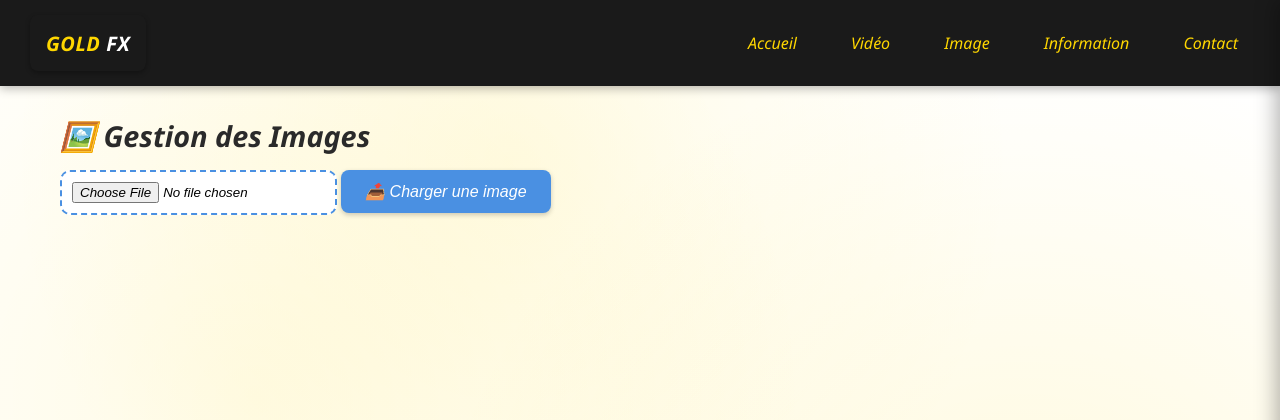
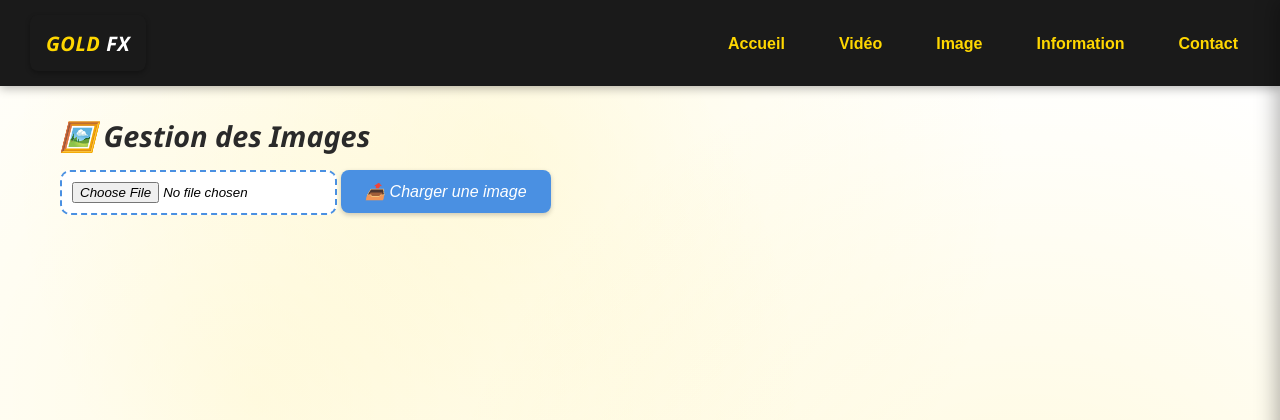
Before and after one commit to Ricardo20206/Projet-ydays, a Flask app: page /image in a window 1280 px wide. Shown: the top 420 px of the page. Run offline with Flask 3, Linux system fonts and the light colour scheme.

Commit message:
ameliorations

```diff
--- a/static/css/style.css
+++ b/static/css/style.css
@@ -92,7 +92,9 @@
     color: #FFD700;
     text-decoration: none;
     font-size: 16px;
-    font-weight: 500;
+    font-weight: 700;
+    font-family: Arial, sans-serif;
+    font-style: normal;
     transition: color 0.3s;
     padding: 8px 12px;
     border-radius: 5px;
```
